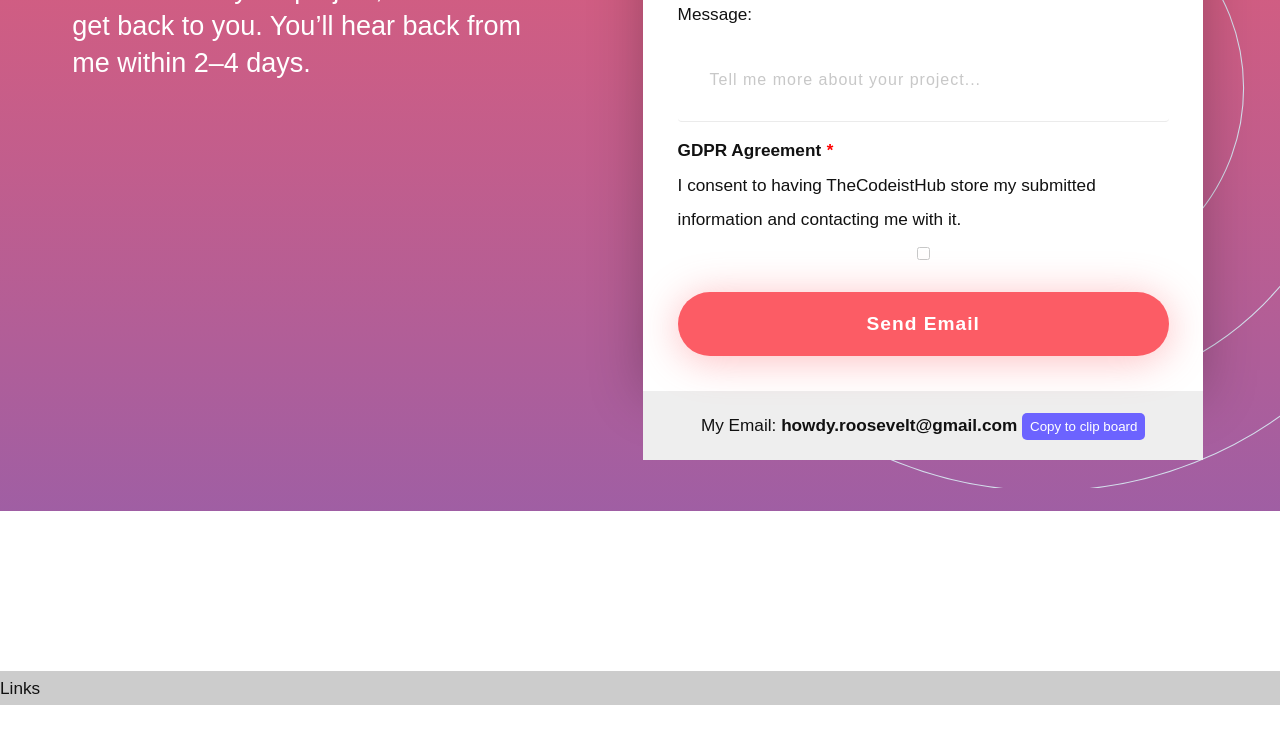
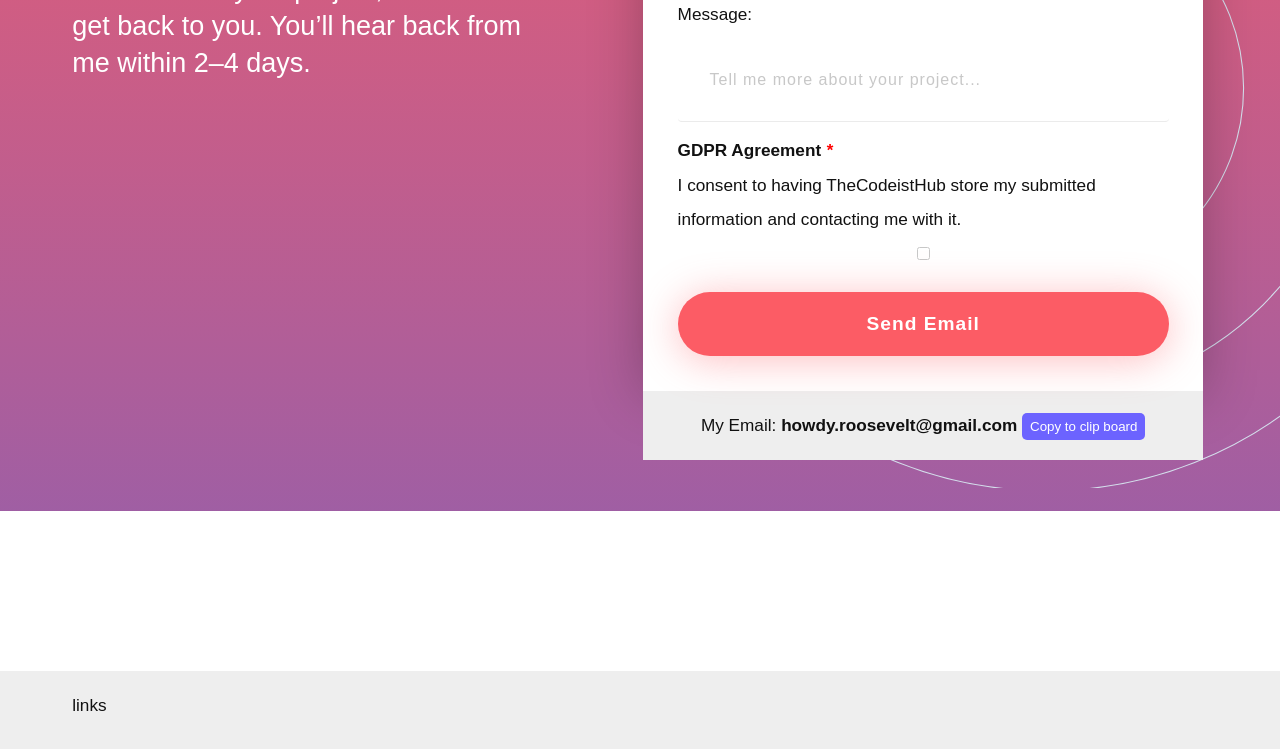
Before and after one commit to rooseveltAI/TheCodeisthub, a Gatsby site: page / in a window 1280 px wide. Shown: the part 5180-5929 px from the top of the page. Before the commit the page ends 5885 px from the top, so only its background shows below. Built offline with nearby package versions, Linux system fonts and the light colour scheme; Gatsby itself is replaced by a stand-in of ours.

Commit message:
Complete Homepage

```diff
--- /dev/null
+++ b/src/components/footer/Footer.js
@@ -0,0 +1,12 @@
+import React, { Component } from "react"
+import FooterLinks from "./FooterLinks"
+
+export default class footer extends Component {
+  render() {
+    return (
+      <div className="container">
+        <FooterLinks />
+      </div>
+    )
+  }
+}
--- /dev/null
+++ b/src/components/footer/FooterLinks.js
@@ -0,0 +1,11 @@
+import React, { Component } from "react"
+
+export default class FooterLinks extends Component {
+  render() {
+    return (
+      <div>
+        <p>links</p>
+      </div>
+    )
+  }
+}
--- a/src/components/layout.js
+++ b/src/components/layout.js
@@ -10,8 +10,8 @@ import PropTypes from "prop-types"
 // import { StaticQuery, graphql } from "gatsby"
 // import "./layout.css"
 
-import Navbar from "../components/navbar/Navbar"
-// import Footer from "../components/footer/Footer"
+import Navbar from "./navbar/Navbar"
+import Footer from "./footer/Footer"
 
 import "../scss/layout.scss"
 
@@ -24,7 +24,9 @@ const Layout = ({ children }) => {
         <Navbar />
         <main>{children}</main>
       </div>
-      <footer style={{ background: "#ccc" }}>Links</footer>
+      <footer className="footer__container">
+        <Footer />
+      </footer>
     </div>
   )
 }
--- a/src/scss/layout.scss
+++ b/src/scss/layout.scss
@@ -121,10 +121,15 @@ a {
   }
 }
 
+.footer__container {
+  background: #eee;
+  width: 100vw;
+  height: 50vh;
+}
+
 // .footer--container {
 //   background: #fff;
-//   width: 100vw;
-//   height: 50vh;
+//
 // }
 
 /* Custom Scrollbar */
```
